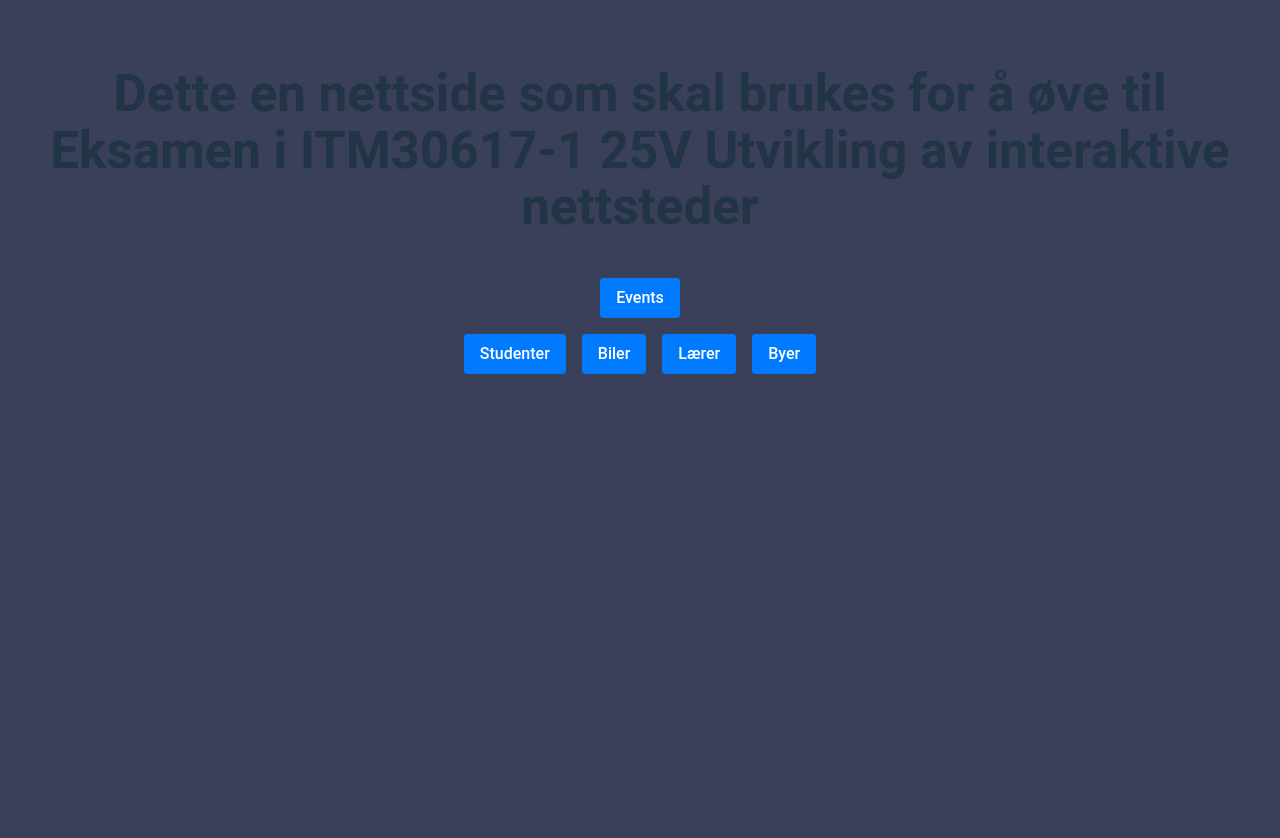
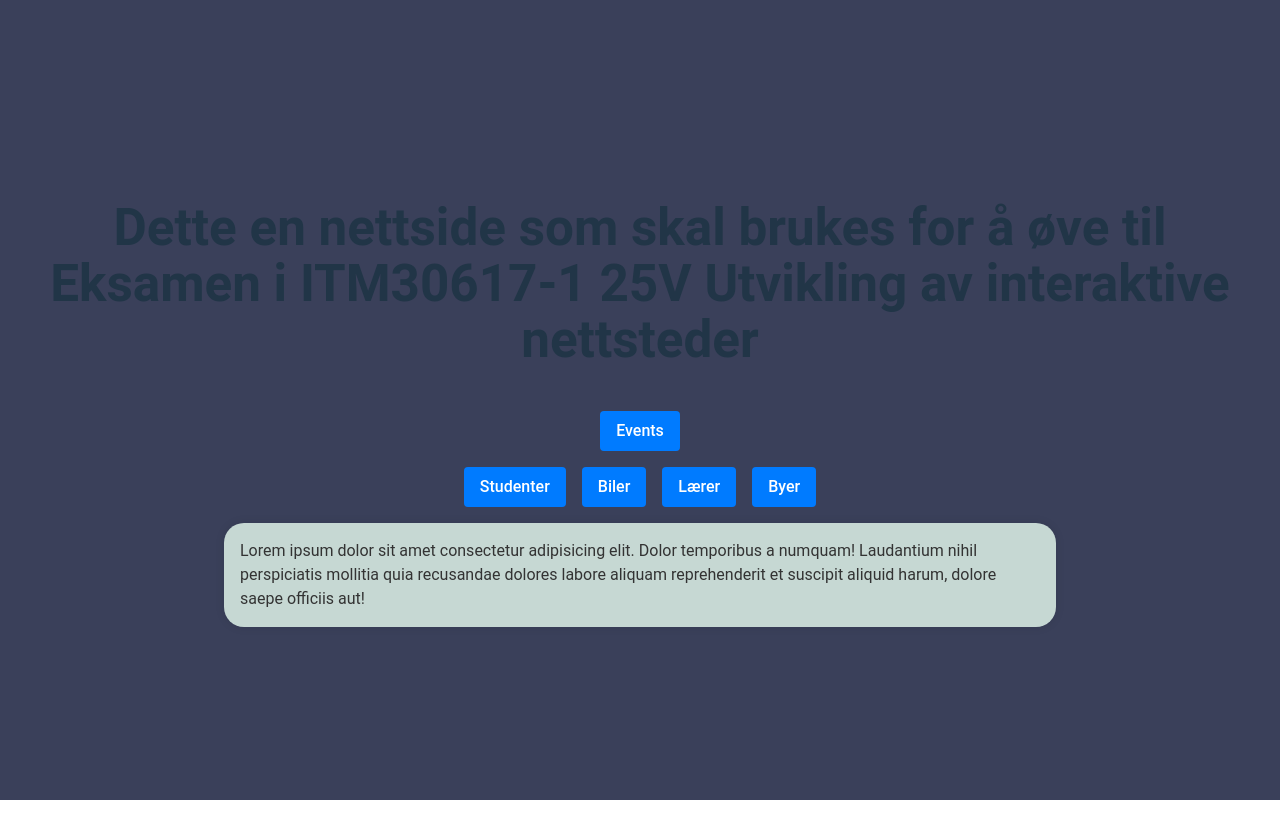
Before and after one commit to ErikAJensen/myreactjourney, a React (Vite) app: page /Body in a window 1280 px wide. Shown: the top 838 px of the page. After the commit the page ends 800 px from the top, so only its background shows below. Built offline with nearby package versions, Linux system fonts and the light colour scheme.

Commit message:
Update Body.jsx

```diff
--- a/src/Components/Body.jsx
+++ b/src/Components/Body.jsx
@@ -1,7 +1,16 @@
 import { BrowserRouter as Router, Route, Routes } from "react-router-dom";
 
 function Body() {
-  return <body></body>;
+  return (
+    <div>
+      <article>
+        Lorem ipsum dolor sit amet consectetur adipisicing elit. Dolor
+        temporibus a numquam! Laudantium nihil perspiciatis mollitia quia
+        recusandae dolores labore aliquam reprehenderit et suscipit aliquid
+        harum, dolore saepe officiis aut!
+      </article>
+    </div>
+  );
 }
 
 export default Body;
```
